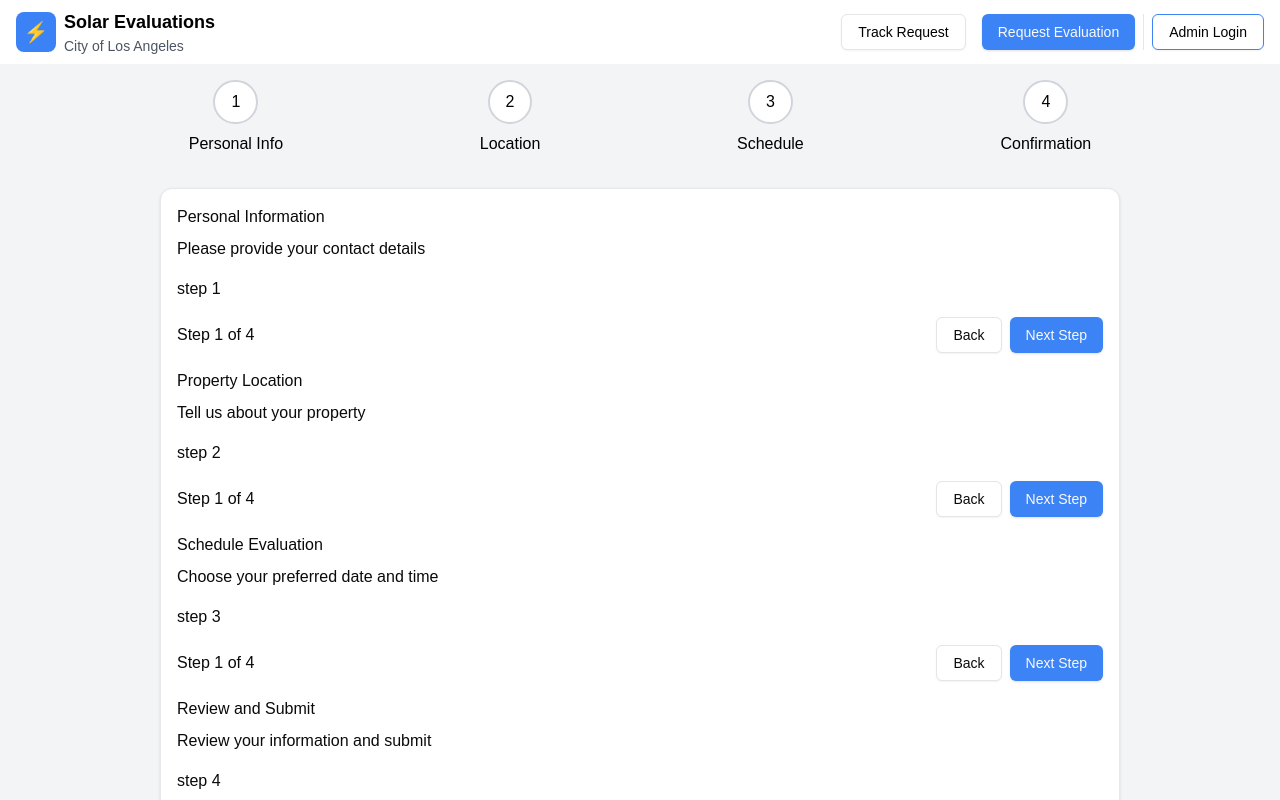
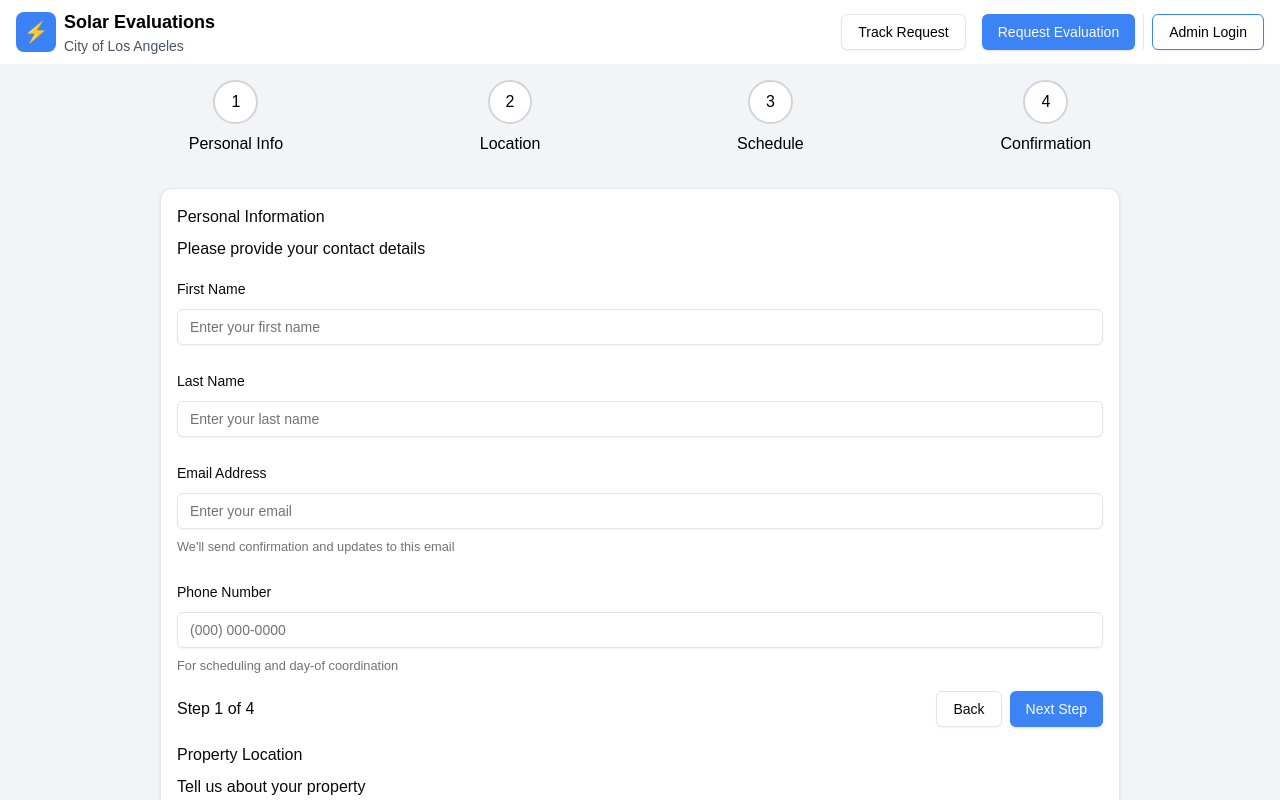
Before and after one commit to chingu-voyages/v52-tier3-team-33, a Next.js app in the folder solar-panel/: page /public/evaluate/form in a window 1280 px wide. Shown: the top 800 px of the page. Built offline with nearby package versions, Linux system fonts and the light colour scheme.

Commit message:
Create form fields for step 1 of evaluation request

```diff
--- a/solar-panel/src/app/public/evaluate/form/components/step-1/form-fields.tsx
+++ b/solar-panel/src/app/public/evaluate/form/components/step-1/form-fields.tsx
@@ -0,0 +1,103 @@
+"use client";
+
+import { useForm } from "react-hook-form";
+import { zodResolver } from "@hookform/resolvers/zod";
+
+import {
+  Form,
+  FormControl,
+  FormDescription,
+  FormField,
+  FormItem,
+  FormLabel,
+  FormMessage,
+} from "@/components/ui/form";
+import { Input } from "@/components/ui/input";
+import { useEvaluationFormStore } from "@/stores/evaluation-form-store";
+import {
+  FormStepOneSchema,
+  type StepOneType,
+} from "@/utils/schemas/evaluation-form-schema";
+
+export default function StepOneFormFields(): React.ReactNode {
+  const { formData, updateFormData } = useEvaluationFormStore();
+
+  const form = useForm<StepOneType>({
+    resolver: zodResolver(FormStepOneSchema),
+    defaultValues: {
+      firstName: formData.firstName || "",
+      lastName: formData.lastName || "",
+      email: formData.email || "",
+      phone: formData.phone || "",
+    },
+  });
+
+  function onSubmit(values: StepOneType): void {
+    updateFormData(values);
+  }
+
+  return (
+    <Form {...form}>
+      <form onSubmit={form.handleSubmit(onSubmit)} className="space-y-6">
+        <FormField
+          control={form.control}
+          name="firstName"
+          render={({ field }) => (
+            <FormItem>
+              <FormLabel>First Name</FormLabel>
+              <FormControl>
+                <Input placeholder="Enter your first name" {...field} />
+              </FormControl>
+              <FormMessage />
+            </FormItem>
+          )}
+        />
+        <FormField
+          control={form.control}
+          name="lastName"
+          render={({ field }) => (
+            <FormItem>
+              <FormLabel>Last Name</FormLabel>
+              <FormControl>
+                <Input placeholder="Enter your last name" {...field} />
+              </FormControl>
+              <FormMessage />
+            </FormItem>
+          )}
+        />
+        <FormField
+          control={form.control}
+          name="email"
+          render={({ field }) => (
+            <FormItem>
+              <FormLabel>Email Address</FormLabel>
+              <FormControl>
+                <Input placeholder="Enter your email" {...field} />
+              </FormControl>
+              <FormDescription>
+                We'll send confirmation and updates to this email
+              </FormDescription>
+              <FormMessage />
+            </FormItem>
+          )}
+        />
+        <FormField
+          control={form.control}
+          name="phone"
+          render={({ field }) => (
+            <FormItem>
+              <FormLabel>Phone Number</FormLabel>
+              <FormControl>
+                <Input placeholder="(000) 000-0000" {...field} />
+              </FormControl>
+              <FormDescription>
+                For scheduling and day-of coordination
+              </FormDescription>
+              <FormMessage />
+            </FormItem>
+          )}
+        />
+      </form>
+    </Form>
+  );
+}
--- a/solar-panel/src/app/public/evaluate/form/components/step-1/page.tsx
+++ b/solar-panel/src/app/public/evaluate/form/components/step-1/page.tsx
@@ -1,5 +1,6 @@
 import CtaContainer from "../adopt/form-navigation";
 import HeadContainer from "../adopt/head";
+import StepOneFormFields from "./form-fields";
 
 export default function FormStepOne(): React.ReactNode {
   return (
@@ -8,7 +9,7 @@ export default function FormStepOne(): React.ReactNode {
         title="Personal Information"
         copy="Please provide your contact details"
       />
-      <p>step 1</p>
+      <StepOneFormFields />
       <CtaContainer />
     </section>
   );
```
